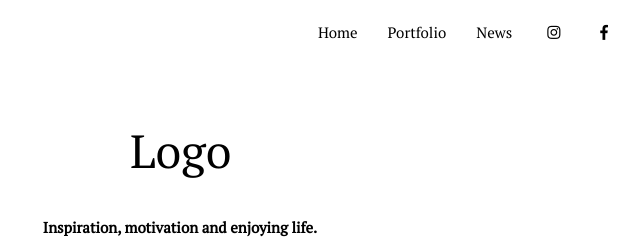
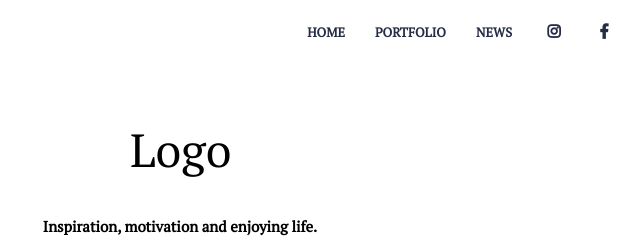
Before and after one commit to chrram/photoWebsite, a plain HTML site: page index.html in a window 1280 px wide. Shown: the top 240 px of the page, 460-1100 px from the left. Drawn offline with nearby package versions, Linux system fonts and the light colour scheme.

Commit message:
Fixed the navigation bar links

```diff
--- a/sass/materialize.scss
+++ b/sass/materialize.scss
@@ -20,28 +20,48 @@ $footerLinks: #ec3936;
             }
         }
 
-nav{
+nav {
 	box-shadow:none !important;
+
+	.nav-wrapper{
+
+		background-color:white;
+		a{
+			color:black;
+
+			&.brand-logo{
+				color:$siteTheme;
+			}
+		}
+
+		:hover a{
+			opacity: .3;
+		}
+
+		#nav-mobile {
+			li {
+
+				a {
+					background-color:transparent;
+					color:$siteTheme;
+					text-transform:uppercase;
+					font-weight:bold;
+					font-size:13px;
+				}
+				a:hover {
+					opacity: 1;
+				}
+			}
+		}
+	}
 }
-
-
 
 .fab{
 	margin:0px 5px 0px 5px;
 }
 
 
-.nav-wrapper{
 
-	background-color:white;
-	a{
-		color:black;
-
-		&.brand-logo{
-			color:$siteTheme;
-		}
-	}
-}
 footer{
 	background-color:white !important;
 	color:black !important;
```
Also changed, not shown: index.html (+0 -12 lines), css/materialize.css.
